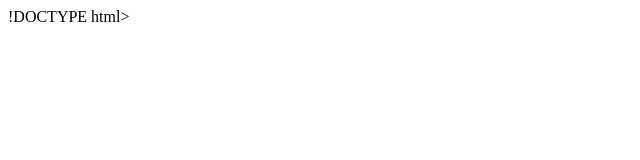
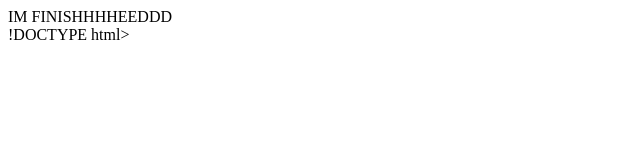
Before and after one commit to Rian501/git_intro, a plain HTML site: page index.html in a window 1280 px wide. Shown: the whole page, without its empty margins (0-640 px from the left). Drawn offline with Linux system fonts and the light colour scheme.

Commit message:
finished with exercise!

```diff
--- a/index.html
+++ b/index.html
@@ -7,7 +7,7 @@
   <title>Document</title>
 </head>
 <body>
-
+  <div>IM FINISHHHHEEDDD</div>
 </body>
 </html>!DOCTYPE html>
 <html lang="en">
```
